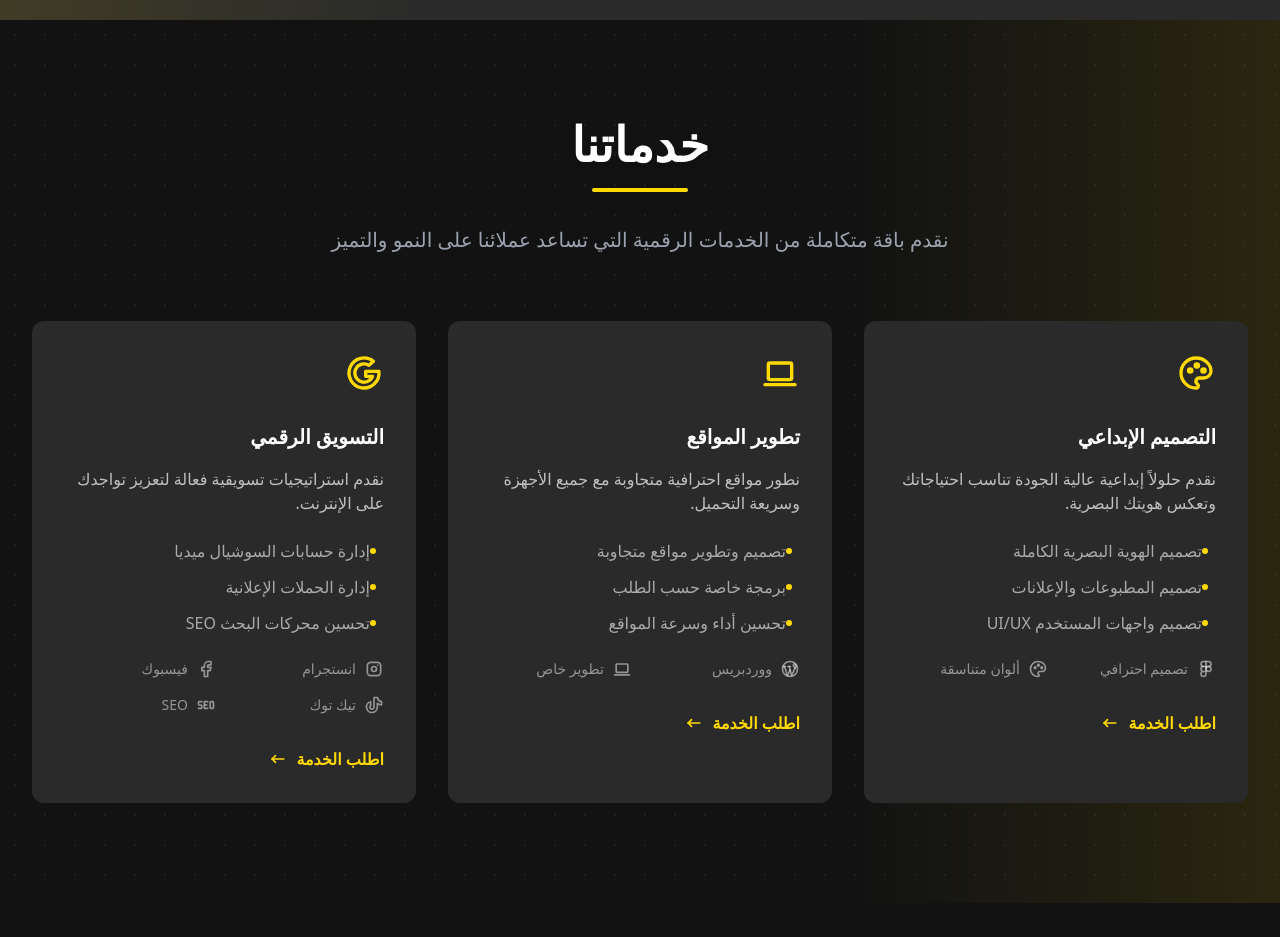
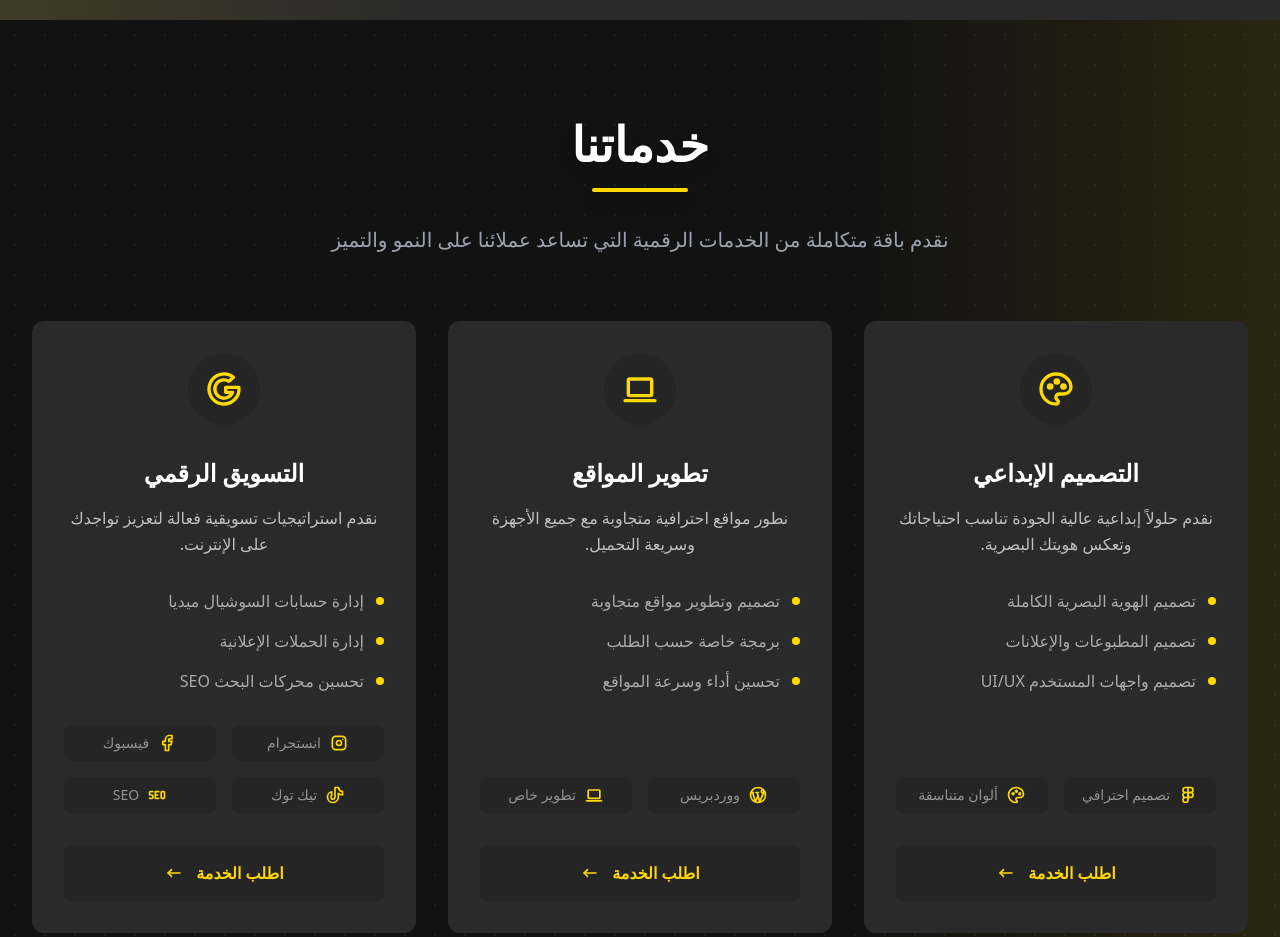
Before and after one commit to topmastery/top-mastery, a Next.js app: page / in a window 1280 px wide. Shown: the part 1860-2797 px from the top of the page. Built offline with nearby package versions, Linux system fonts and the light colour scheme.

Commit message:
Fix middleware routing

```diff
--- a/app/components/Services.tsx
+++ b/app/components/Services.tsx
@@ -40,41 +40,48 @@ const ServiceCard = memo(({
       whileInView={{ opacity: 1, y: 0 }}
       viewport={{ once: true }}
       transition={{ duration: 0.5, delay: index * 0.1 }}
-      className={`group bg-dark-light p-8 rounded-xl hover:bg-gradient-to-br ${service.gradient} transition-all duration-500 relative overflow-hidden`}
+      className={`group bg-dark-light p-8 rounded-xl hover:bg-gradient-to-br ${service.gradient} transition-all duration-500 relative overflow-hidden flex flex-col min-h-[500px]`}
     >
       <div className="absolute inset-0 bg-gradient-to-t from-dark/20 to-transparent opacity-0 group-hover:opacity-100 transition-opacity duration-500" />
 
-      <div className="relative z-10">
-        <div className="text-primary mb-6 inline-block transform group-hover:scale-110 transition-transform duration-300">
-          {service.icon}
+      <div className="relative z-10 flex-1 flex flex-col">
+        <div className="flex justify-center mb-8">
+          <div className="text-primary inline-block transform group-hover:scale-110 transition-transform duration-300 p-4 rounded-full bg-dark/20">
+            {service.icon}
+          </div>
         </div>
-        <h3 className="text-xl font-bold mb-4 text-light group-hover:text-primary transition-colors duration-300">
+
+        <h3 className="text-2xl font-bold mb-4 text-light group-hover:text-primary transition-colors duration-300 text-center">
           {service.title}
         </h3>
-        <p className="text-light/70 mb-6 group-hover:text-light/90 transition-colors duration-300">
+
+        <p className="text-light/70 mb-8 group-hover:text-light/90 transition-colors duration-300 text-center leading-relaxed">
           {service.description}
         </p>
-        <ul className="space-y-3 mb-6">
+
+        <ul className="space-y-4 mb-8 flex-1">
           {service.features.map((feature, idx) => (
-            <li key={idx} className="flex items-center text-light/60 group-hover:text-light/80 transition-colors duration-300">
-              <span className="w-1.5 h-1.5 bg-primary rounded-full mr-2" />
-              {feature}
+            <li key={idx} className="flex items-center text-light/60 group-hover:text-light/80 transition-colors duration-300 gap-3">
+              <span className="w-2 h-2 bg-primary rounded-full flex-shrink-0" />
+              <span className="flex-1">{feature}</span>
             </li>
           ))}
         </ul>
+
         {service.subFeatures && (
           <div className="grid grid-cols-2 gap-4 mb-8">
             {service.subFeatures.map((subFeature, idx) => (
-              <div key={idx} className="flex items-center gap-2 text-light/50 group-hover:text-light/70 transition-colors duration-300">
-                {subFeature.icon}
+              <div key={idx} className="flex items-center justify-center gap-2 text-light/50 group-hover:text-light/70 transition-colors duration-300 bg-dark/20 p-2 rounded-lg">
+                <span className="text-primary">{subFeature.icon}</span>
                 <span className="text-sm">{subFeature.text}</span>
               </div>
             ))}
           </div>
         )}
+
         <button
           onClick={() => onServiceRequest(service.title)}
-          className="flex items-center gap-2 text-primary hover:gap-4 transition-all duration-300 font-semibold group/btn"
+          className="flex items-center justify-center gap-3 text-primary hover:gap-4 transition-all duration-300 font-semibold group/btn bg-dark/20 p-4 rounded-lg hover:bg-dark/30 w-full"
         >
           <span>{service.action}</span>
           <IconArrowNarrowLeft
--- a/app/globals.css
+++ b/app/globals.css
@@ -34,6 +34,9 @@
   html {
     scroll-behavior: smooth;
     scroll-padding-top: 80px;
+    overflow-x: hidden;
+    width: 100%;
+    position: relative;
   }
 
   body {
@@ -41,6 +44,9 @@
     text-rendering: optimizeLegibility;
     -webkit-font-smoothing: antialiased;
     -moz-osx-font-smoothing: grayscale;
+    overflow-x: hidden;
+    width: 100%;
+    position: relative;
   }
 
   body[data-theme="light"] {
@@ -57,6 +63,27 @@
 
   ::selection {
     @apply bg-primary/30 text-light;
+  }
+
+  /* منع التحريك الأفقي للعناصر المطلقة */
+  .absolute {
+    @apply max-w-full;
+  }
+
+  /* تأكيد عرض الحاويات */
+  .container {
+    @apply w-full overflow-x-hidden;
+  }
+
+  /* تحسين العرض على الشاشات الصغيرة */
+  @media (max-width: 640px) {
+    .container {
+      @apply px-4 mx-0;
+    }
+
+    section {
+      @apply overflow-x-hidden;
+    }
   }
 }
 
@@ -189,6 +216,17 @@
   .container {
     @apply px-4;
   }
+
+  /* منع تجاوز العناصر للحاوية */
+  .grid {
+    @apply max-w-full;
+  }
+
+  /* تحسين عرض البطاقات */
+  .card,
+  .group {
+    @apply max-w-full;
+  }
 }
 
 /* تحسينات لوضع الظلام */
--- a/app/layout.tsx
+++ b/app/layout.tsx
@@ -1,4 +1,5 @@
 import type { Metadata, Viewport } from 'next/types'
+import { SpeedInsights } from "@vercel/speed-insights/next"
 import { cairo } from './fonts'
 import './globals.css'
 import 'swiper/css'
@@ -53,9 +54,12 @@ export default function RootLayout({
   children: React.ReactNode
 }) {
   return (
-    <html lang="ar" dir="rtl">
-      <body className={cairo.className}>
-        {children}
+    <html lang="ar" dir="rtl" className="overflow-x-hidden">
+      <body className={`${cairo.className} overflow-x-hidden relative w-full`}>
+        <div className="relative w-full overflow-x-hidden">
+          {children}
+          <SpeedInsights />
+        </div>
       </body>
     </html>
   )
--- a/package.json
+++ b/package.json
@@ -11,6 +11,7 @@
   "dependencies": {
     "@heroicons/react": "^2.2.0",
     "@tabler/icons-react": "^3.30.0",
+    "@vercel/speed-insights": "^1.2.0",
     "aos": "^2.3.4",
     "framer-motion": "^12.4.4",
     "next": "^14.1.0",
```
Also changed, not shown: 1 other file (tests, documents, lock files or other folders).
